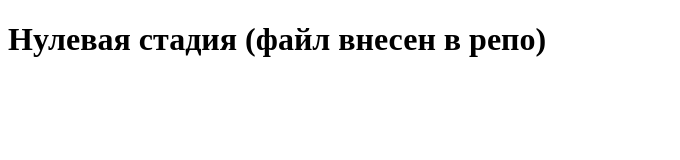
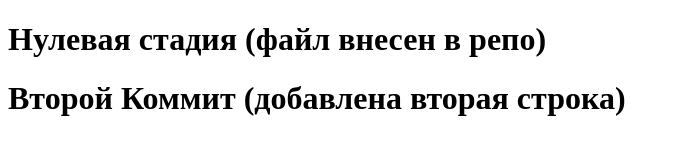
Before and after one commit to Flyeroll/GitNull, a plain HTML site: page index.html in a window 1280 px wide. Shown: the whole page, without its empty margins (0-680 px from the left). Drawn offline with Linux system fonts and the light colour scheme.

Commit message:
Second Commit

```diff
--- a/index.html
+++ b/index.html
@@ -8,5 +8,6 @@
 </head>
 <body>
     <h1>Нулевая стадия (файл внесен в репо)</h1>
+    <h1>Второй Коммит (добавлена вторая строка)</h1>
 </body>
 </html>
```
